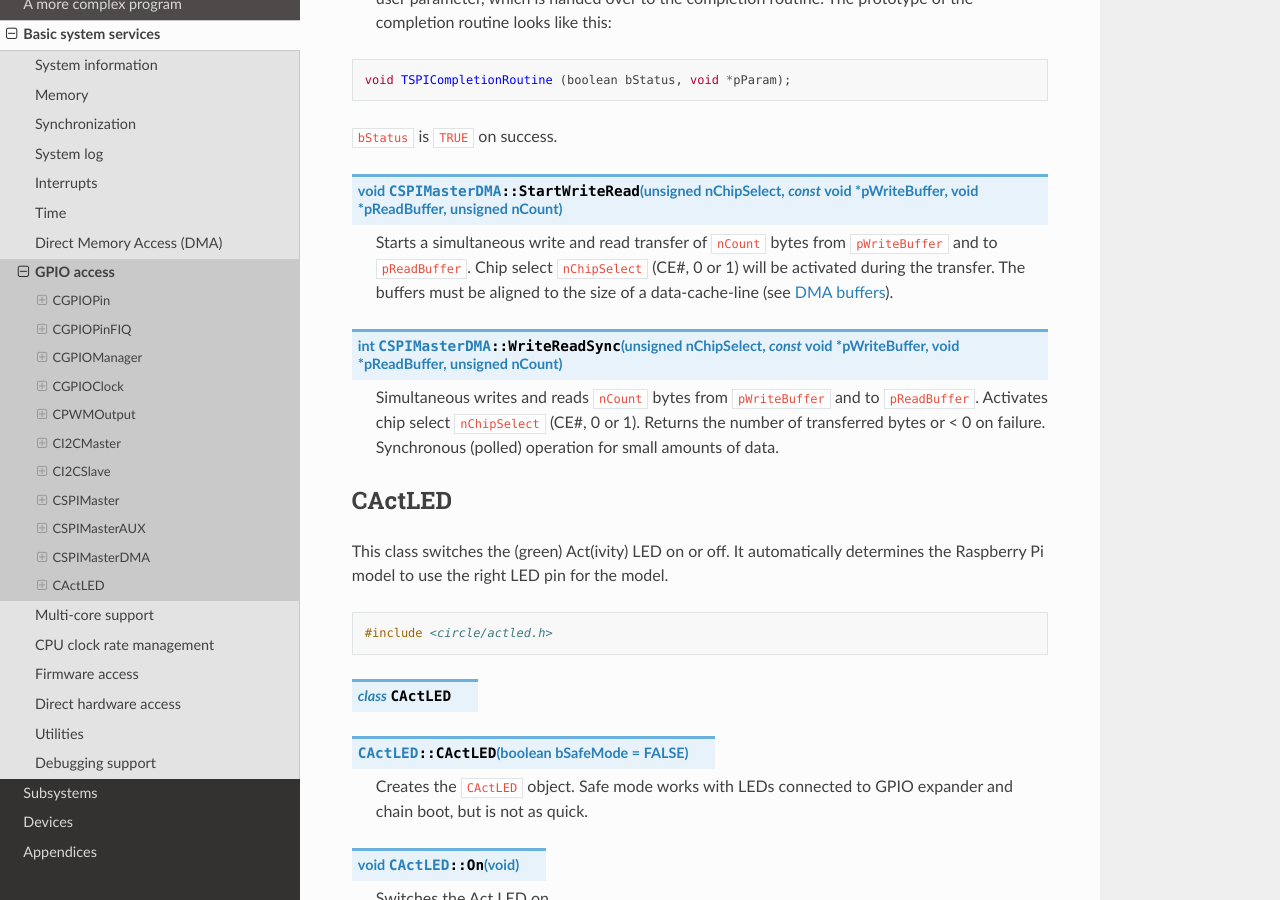
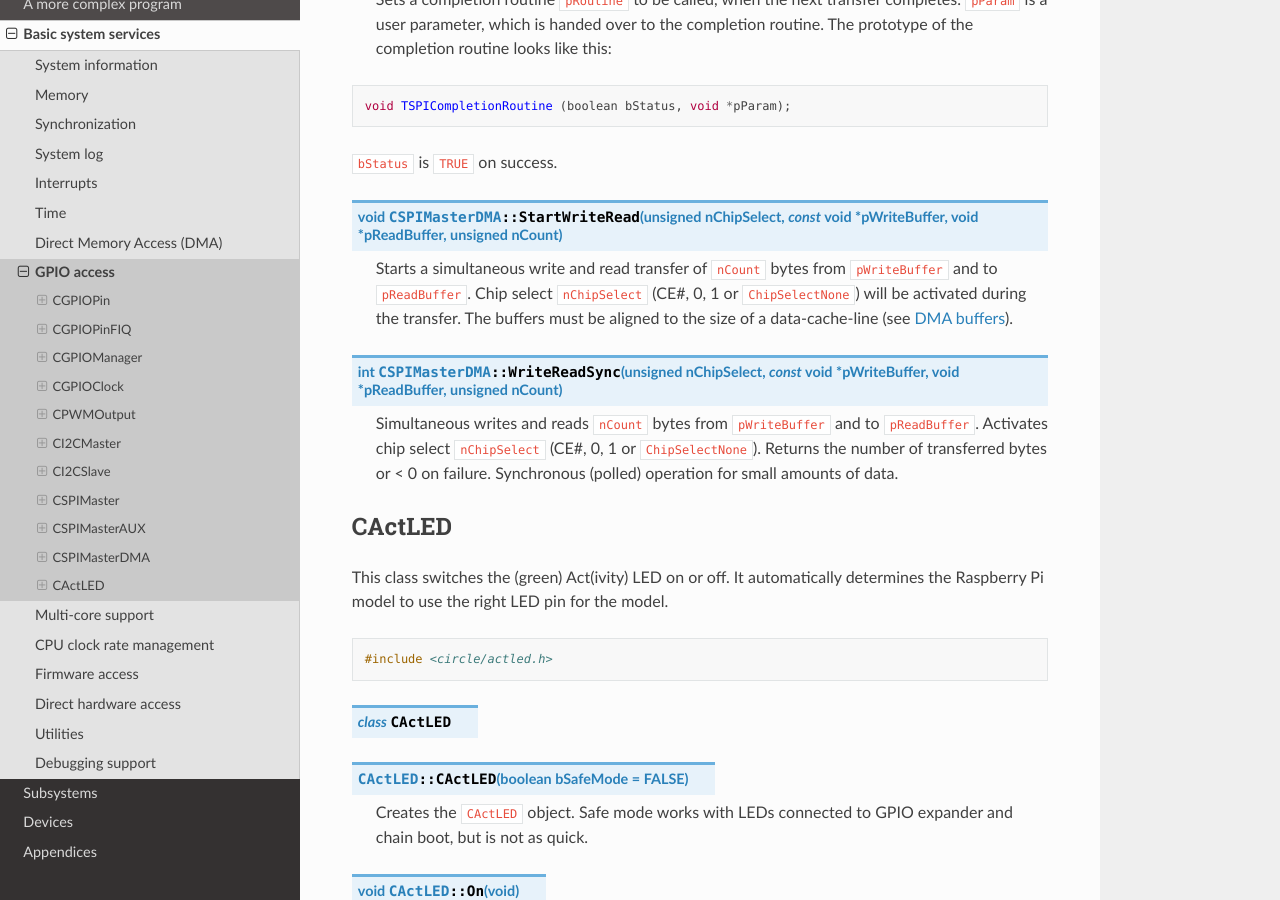
Before and after one commit to rsta2/circle-docs, a Sphinx documentation site: the page built from docs/basic-system-services/gpio-access.rst, in a window 1280 px wide and 900 px high, scrolled down 12825 px. Built offline with Sphinx 7.4.7 and the Read the Docs theme 2.0.0, drawn with Linux system fonts in a browser that asks for light colours; some of the changed text lies outside the part shown.

Commit message:
basic-system-services/gpio-access: Add SPI ChipSelectNone

```diff
--- a/docs/basic-system-services/gpio-access.rst
+++ b/docs/basic-system-services/gpio-access.rst
@@ -399,15 +399,15 @@
 
 .. cpp:function:: int CSPIMaster::Read (unsigned nChipSelect, void *pBuffer, unsigned nCount)
 
-	Reads ``nCount`` bytes into ``pBuffer``. Activates chip select ``nChipSelect`` (CE#, 0 or 1). Returns the number of read bytes or < 0 on failure.
+	Reads ``nCount`` bytes into ``pBuffer``. Activates chip select ``nChipSelect`` (CE#, 0, 1 or ``ChipSelectNone``). Returns the number of read bytes or < 0 on failure.
 
 .. cpp:function:: int CSPIMaster::Write (unsigned nChipSelect, const void *pBuffer, unsigned nCount)
 
-	Writes ``nCount`` bytes from ``pBuffer``. Activates chip select ``nChipSelect`` (CE#, 0 or 1). Returns the number of written bytes or < 0 on failure.
+	Writes ``nCount`` bytes from ``pBuffer``. Activates chip select ``nChipSelect`` (CE#, 0, 1 or ``ChipSelectNone``). Returns the number of written bytes or < 0 on failure.
 
 .. cpp:function:: int CSPIMaster::WriteRead (unsigned nChipSelect, const void *pWriteBuffer, void *pReadBuffer, unsigned nCount)
 
-	Simultaneous writes and reads ``nCount`` bytes from ``pWriteBuffer`` and to ``pReadBuffer``. Activates chip select ``nChipSelect`` (CE#, 0 or 1). Returns the number of transferred bytes or < 0 on failure.
+	Simultaneous writes and reads ``nCount`` bytes from ``pWriteBuffer`` and to ``pReadBuffer``. Activates chip select ``nChipSelect`` (CE#, 0, 1 or ``ChipSelectNone``). Returns the number of transferred bytes or < 0 on failure.
 
 CSPIMasterAUX
 ^^^^^^^^^^^^^
@@ -497,11 +497,11 @@
 
 .. cpp:function:: void CSPIMasterDMA::StartWriteRead (unsigned nChipSelect, const void *pWriteBuffer, void *pReadBuffer, unsigned nCount)
 
-	Starts a simultaneous write and read transfer of ``nCount`` bytes from ``pWriteBuffer`` and to ``pReadBuffer``. Chip select ``nChipSelect`` (CE#, 0 or 1) will be activated during the transfer. The buffers must be aligned to the size of a data-cache-line (see :ref:`dma-buffers`).
+	Starts a simultaneous write and read transfer of ``nCount`` bytes from ``pWriteBuffer`` and to ``pReadBuffer``. Chip select ``nChipSelect`` (CE#, 0, 1 or ``ChipSelectNone``) will be activated during the transfer. The buffers must be aligned to the size of a data-cache-line (see :ref:`dma-buffers`).
 
 .. cpp:function:: int CSPIMasterDMA::WriteReadSync (unsigned nChipSelect, const void *pWriteBuffer, void *pReadBuffer, unsigned nCount)
 
-	Simultaneous writes and reads ``nCount`` bytes from ``pWriteBuffer`` and to ``pReadBuffer``. Activates chip select ``nChipSelect`` (CE#, 0 or 1). Returns the number of transferred bytes or < 0 on failure. Synchronous (polled) operation for small amounts of data.
+	Simultaneous writes and reads ``nCount`` bytes from ``pWriteBuffer`` and to ``pReadBuffer``. Activates chip select ``nChipSelect`` (CE#, 0, 1 or ``ChipSelectNone``). Returns the number of transferred bytes or < 0 on failure. Synchronous (polled) operation for small amounts of data.
 
 CActLED
 ^^^^^^^
```
